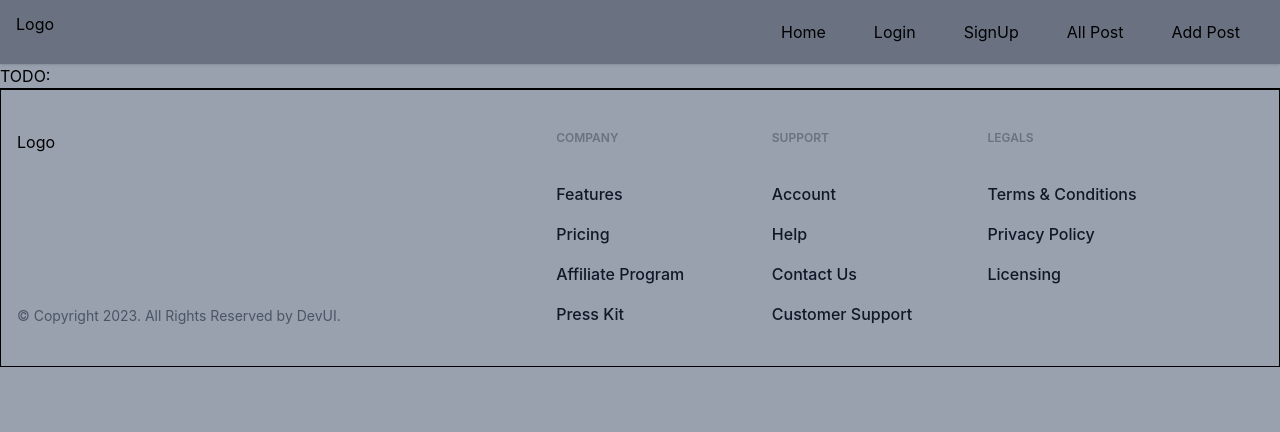
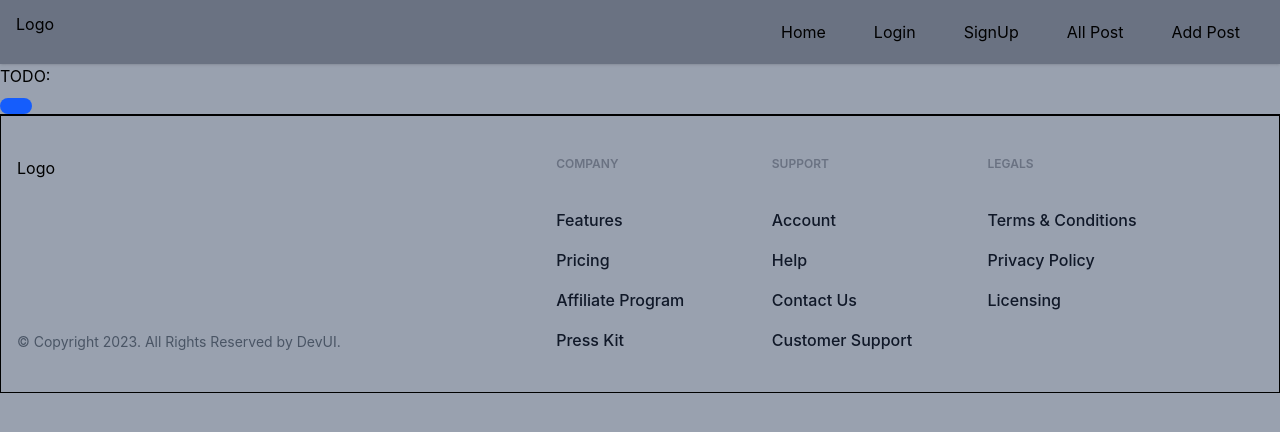
Before and after one commit to morningstar004/React2026, a React (Vite) app in the folder 17_Funtioning_site/: page / in a window 1280 px wide. Shown: the top 432 px of the page. Built offline with nearby package versions, Linux system fonts and the light colour scheme; no server answers.

Commit message:
fixed component errors

```diff
--- a/17_Funtioning_site/src/App.jsx
+++ b/17_Funtioning_site/src/App.jsx
@@ -4,8 +4,11 @@ import { useDispatch } from "react-redux";
 import authServise from "./appWrite/auth";
 import { useEffect } from "react";
 import { Login, Logout } from "./store/authSlice";
-import { Header, Footer } from "./components/index";
+import { Header, Footer, Container, Logo, LogoutBtn } from "./components/index";
 import { Outlet } from "react-router-dom";
+import PostCard from "./components/PostCard";
+import Select from "./components/Select";
+import SimpleBtn from "./components/SimpleBtn";
 
 function App() {
   const [Loading, setLoading] = useState(true);
@@ -32,6 +35,7 @@ function App() {
         <main>
           TODO: <Outlet />
         </main>
+        <SimpleBtn />
         <Footer />
       </div>
     </div>
--- a/17_Funtioning_site/src/components/Select.jsx
+++ b/17_Funtioning_site/src/components/Select.jsx
@@ -1,6 +1,6 @@
 import React, { useId } from "react";
 
-const Select = ({ option, lable, className, ...props }, ref) => {
+const Select = ({ options, lable, className, ...props }, ref) => {
   const ID = useId();
 
   return (
--- a/17_Funtioning_site/src/components/SimpleBtn.jsx
+++ b/17_Funtioning_site/src/components/SimpleBtn.jsx
@@ -5,11 +5,11 @@ const SimpleBtn = ({
     type= 'button',
     bgColor= 'bg-blue-600',
     textColor= 'text-white',
-    className = '',
+    className = ' ',
     ...props
 }) => {
   return (
-    <button className={`px-4 py-2 rounded-lg ${classname} ${bgColor} ${textColor}`}{...props}>
+    <button className={`px-4 py-2 rounded-lg ${className} ${bgColor} ${textColor}`}{...props}>
         {children}
     </button>
   )
```
